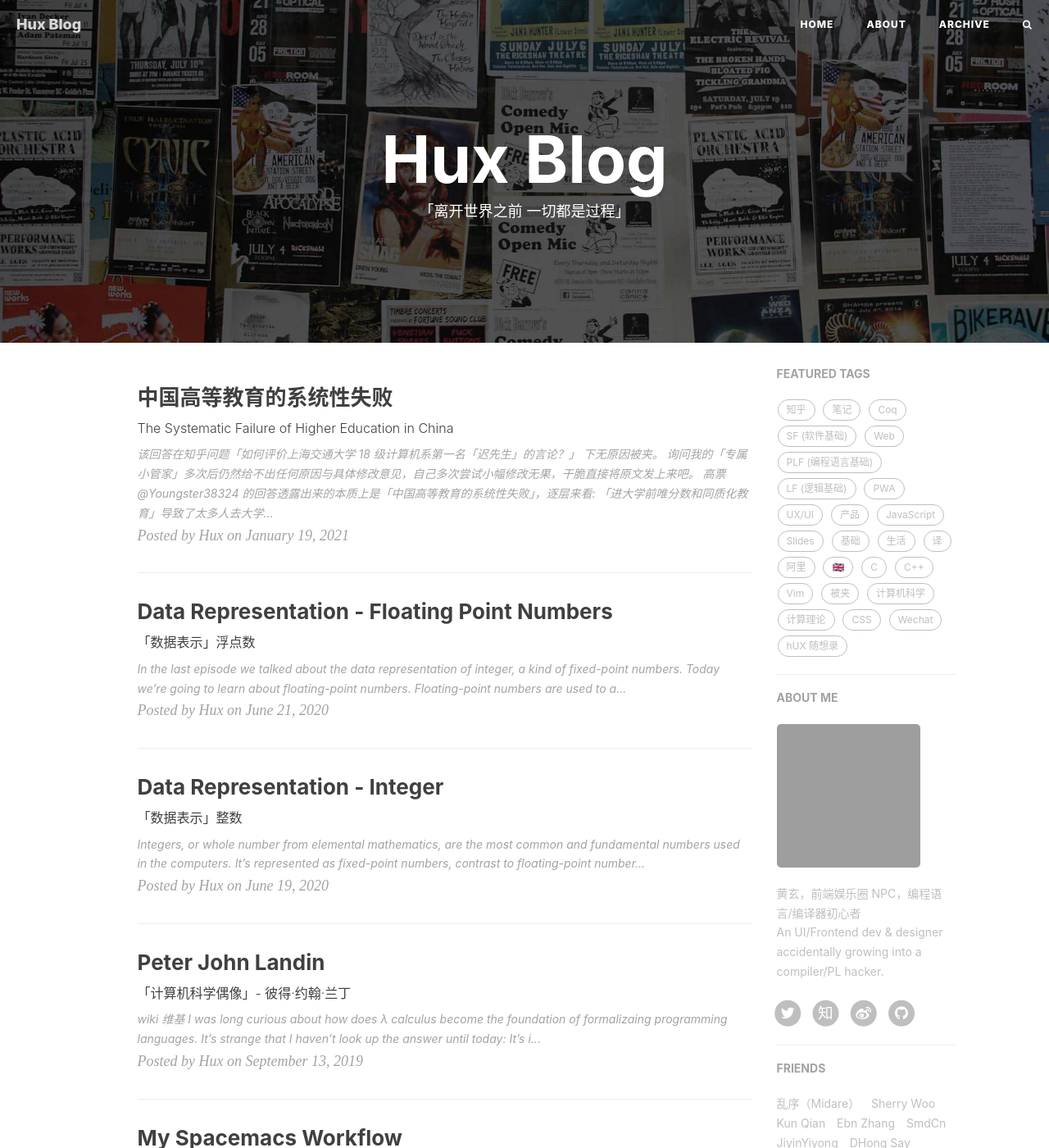
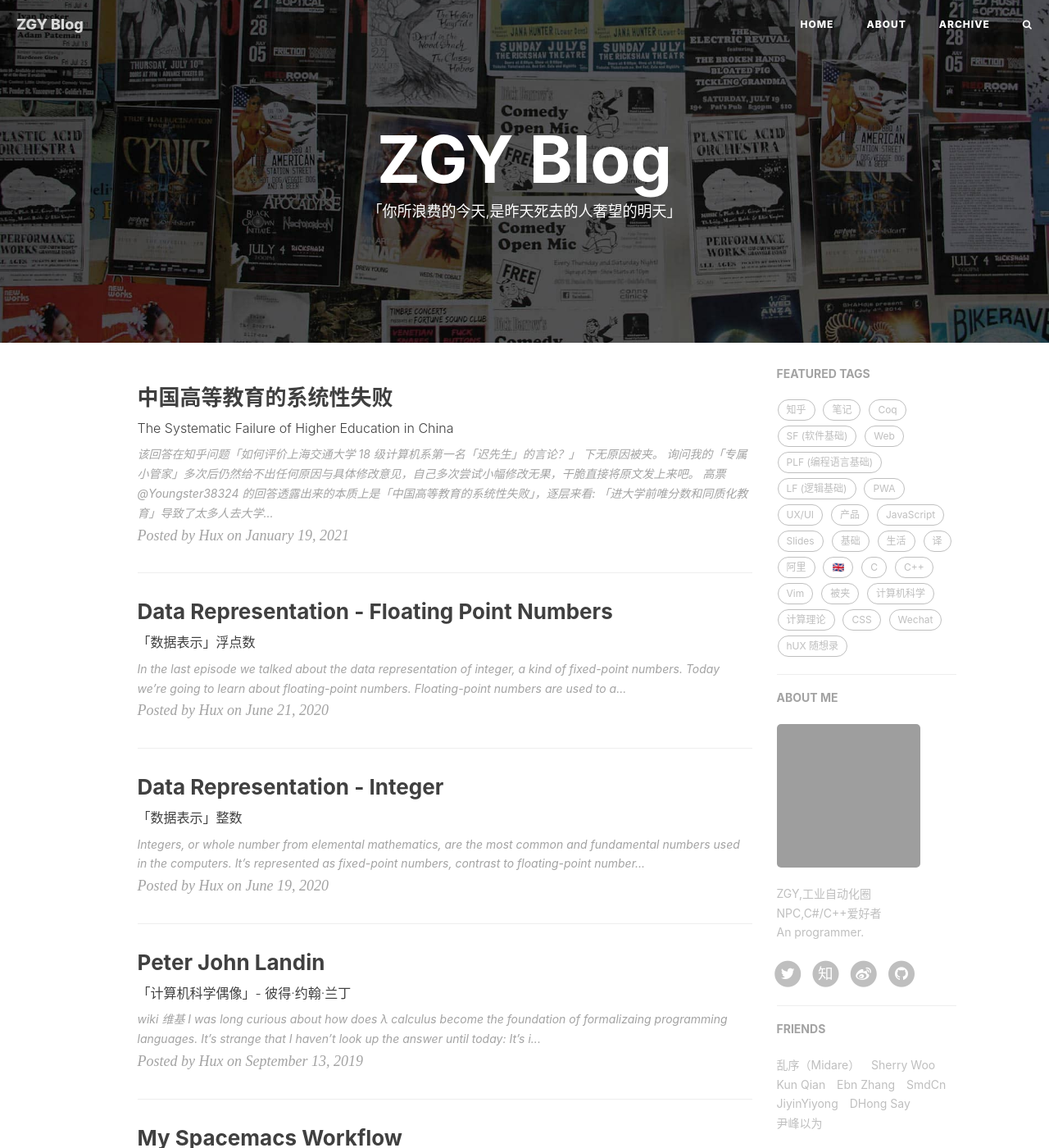
Before and after one commit to Czgy/Czgy.github.io, a Jekyll site: the page built from index.html, in a window 1280 px wide and 1400 px high. Shown: the whole window at 82% size. Built offline with Jekyll 4.4.1, drawn with Linux system fonts in a browser that asks for light colours; nearby versions of some CDN libraries; the list of posts is cut into pages by our own code; comment, search, counter and statistics services are not loaded; some of the changed lines change nothing that is shown; some of the changed text lies outside the part shown; grey boxes are pictures that could not be loaded.

Commit message:
Modify main page

```diff
--- a/_config.yml
+++ b/_config.yml
@@ -1,11 +1,11 @@
 # Site settings
-title: Hux Blog
-SEOTitle: 黄玄的博客 | Hux Blog
+title: ZGY Blog
+SEOTitle: ZGY的博客 | Vincent Blog
 header-img: img/home-bg.jpg
-email: huxpro@gmail.com
-description: "关于程序与设计、黑客与画家 | 黄玄，Web & Mobile Lover，Software Engineer，UX Designer | 这里是 @Hux黄玄 的个人博客，与你一起发现更大的世界。"
-keyword: "黄玄, Hux黄玄, Hux, 鬼栈, huxpro, @huxpro, 黄玄的博客, Hux Blog, 博客, 个人网站, 互联网, Web, JavaScript, 前端, 设计"
-url: "https://huangxuan.me"              # your host, for absolute URL
+email: i@zgy.vin
+description: "关于程序与设计、工业自动化程序员 | ZGY,Machine Vision,Software Engineer | 这里是 @ZGY.VIN 的个人博客，与你一起发现更大的世界。"
+keyword: "zgy, Vincent, 非标自动化, 半导体, 工业自动化, PC桌面, C#, 机器视觉, CV, zgy.vin, @Vincent, ZGY的博客, Vincent Blog, 博客, 个人网站"
+url: "https://zgy.vin"              # your host, for absolute URL
 baseurl: ""                             # for example, '/blog' if your blog hosted on 'host/blog'
 
 # Publish posts or collection documents with a future date.
@@ -13,10 +13,10 @@
 
 # SNS settings
 RSS: false
-weibo_username:     huxpro
-zhihu_username:     huxpro
-github_username:    huxpro
-twitter_username:   huxpro
+weibo_username:     揭谛揭谛92
+zhihu_username:     Vincent103
+github_username:    Czgy
+twitter_username:   Vincent3_AI
 #facebook_username:  huxpro
 #linkedin_username:  firstname-lastname-idxxxx
 
@@ -78,7 +78,7 @@
 
 # Sidebar settings
 sidebar: true                           # whether or not using Sidebar.
-sidebar-about-description: "黄玄，前端娱乐圈 NPC，编程语言/编译器初心者 <br> An UI/Frontend dev & designer accidentally growing into a compiler/PL hacker."
+sidebar-about-description: "ZGY,工业自动化圈 NPC,C#/C++爱好者 <br> An programmer."
 sidebar-avatar: https://github.com/Huxpro.png # use absolute URL, seeing it's used in both `/` and `/about/`
 
 
--- a/index.html
+++ b/index.html
@@ -1,6 +1,6 @@
 ---
 layout: page
-description: "「离开世界之前 一切都是过程」"
+description: "「你所浪费的今天,是昨天死去的人奢望的明天」"
 ---
 
 {% for post in paginator.posts %}
```
